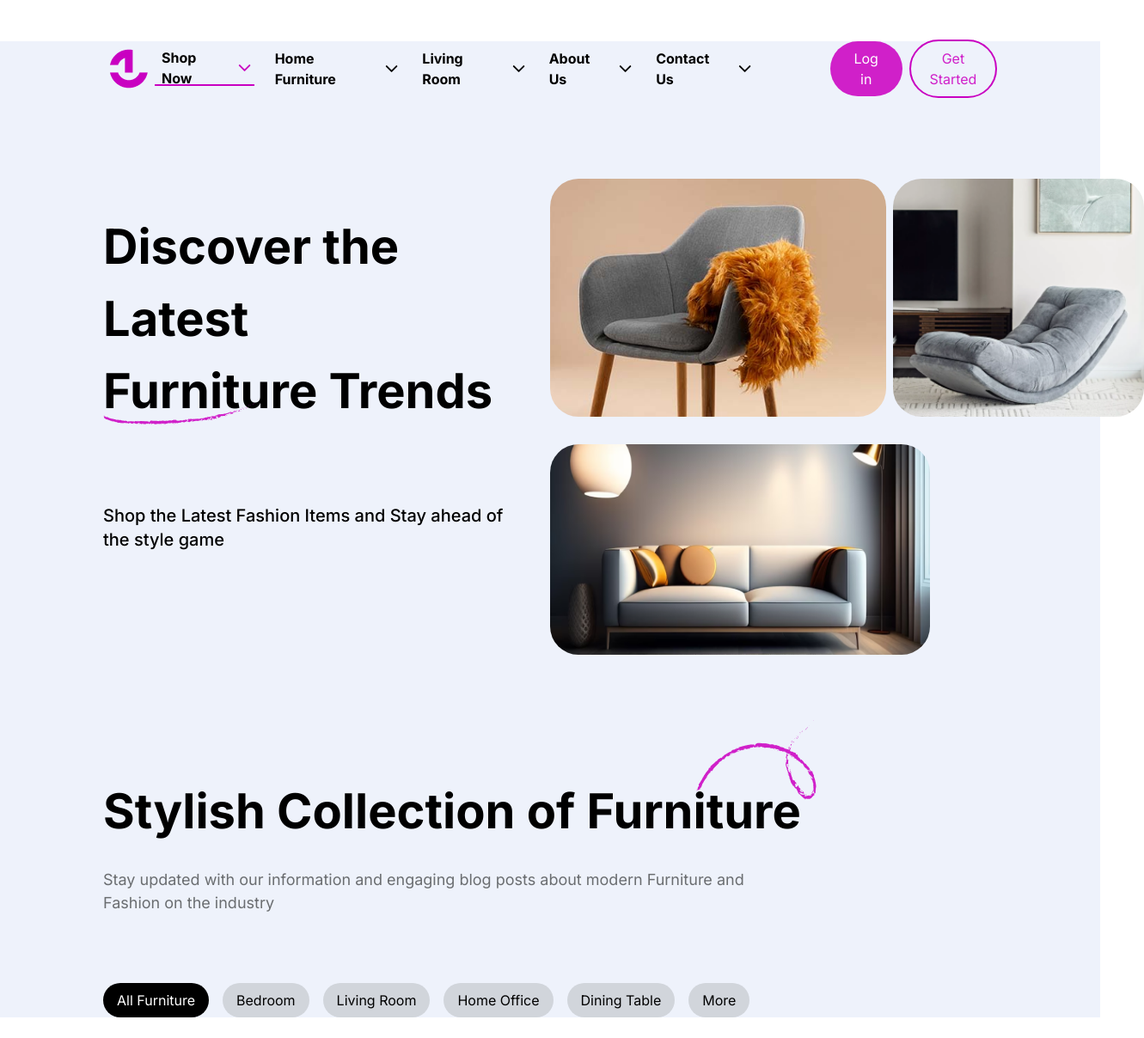
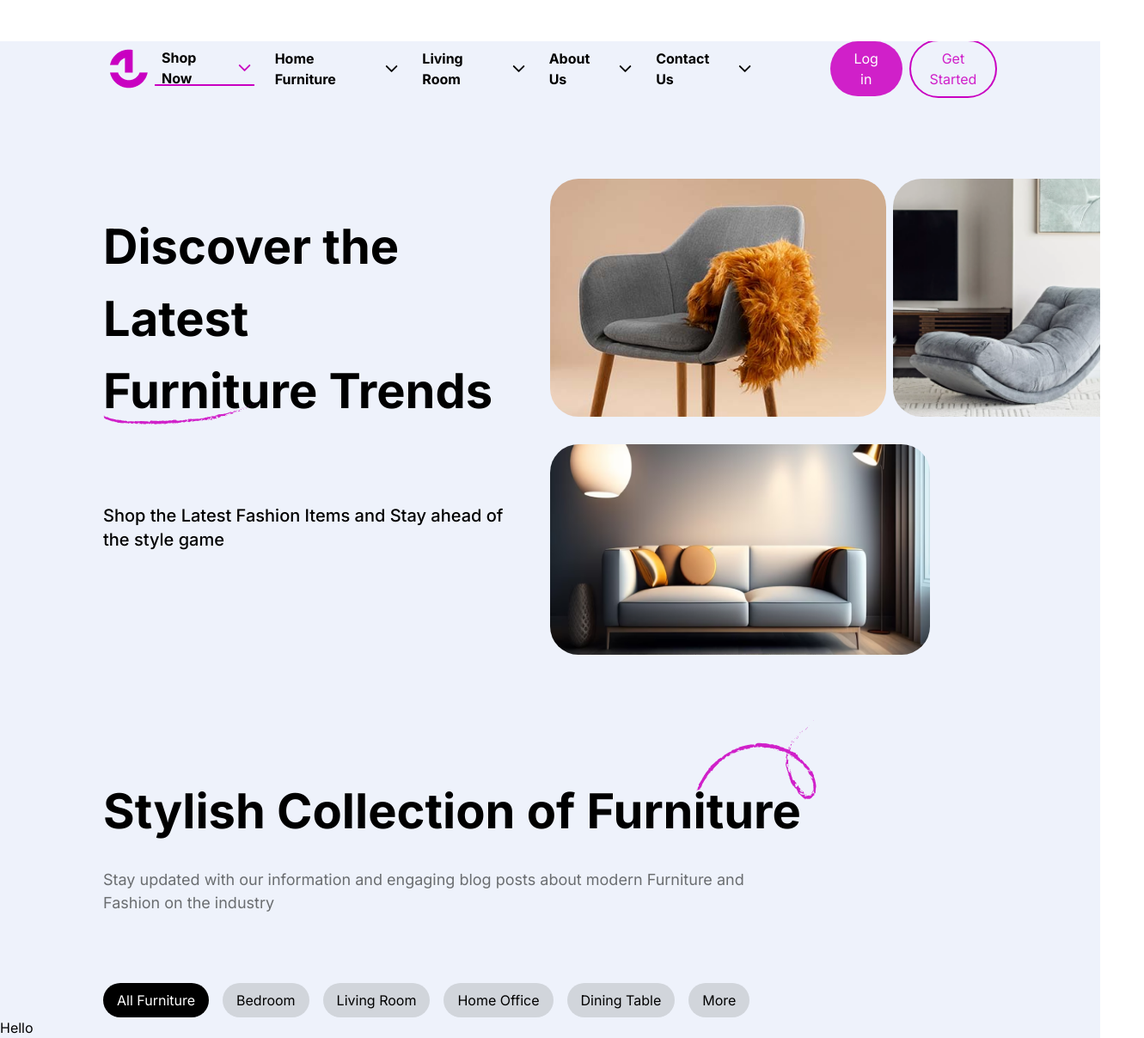
Before and after one commit to AmanAdastra/fabrica, a Next.js app: page / in a window 1280 px wide. Shown: the whole page at 86% size, 1331 px wide, since content can reach past the window. Before the commit the page ends 1184 px from the top, so only its background shows below. Built offline with nearby package versions, Linux system fonts and the light colour scheme.

Commit message:
Gradient Completed

```diff
--- a/src/components/common/NavigationBarComponent.tsx
+++ b/src/components/common/NavigationBarComponent.tsx
@@ -22,7 +22,7 @@ const NavigationBarComponent = () => {
     );
 
     return (
-        <div className='flex justify-between items-center h-[64px] mb-[96px] w-full'>
+        <div className='flex justify-between items-center h-[64px] mb-[96px] px-[120px] w-full'>
             <img src='/fabricaLogo.png' alt='Website Logo' className='block' />
             <div className='flex gap-2 h-[40px]'>
                 <div className='flex gap-4 mr-20'>
--- a/src/components/home/FilterSlide.tsx
+++ b/src/components/home/FilterSlide.tsx
@@ -3,7 +3,7 @@ import FilterBlock from './FilterBlock'
 
 const FilterSlide = () => {
     return (
-        <div className='mt-[140px] relative'>
+        <div className='mt-[140px] relative mx-[120px]'>
             <p className={'text-[56px] font-bold'}>Stylish Collection of Furniture</p>
             <img src='/curve_2.png' className=' absolute -top-[4rem] left-[690px] ' />
             <p className='mt-[24px] text-[#6A6D70] text-[18px] w-[766px]'>Stay updated with our information and engaging blog posts about modern Furniture and Fashion on the industry</p>
--- a/src/components/home/HeroSection.tsx
+++ b/src/components/home/HeroSection.tsx
@@ -5,10 +5,18 @@ import FilterSlide from './FilterSlide'
 
 const HeroSection = () => {
     return (
-        <div className='mt-12 mx-[120px]'>
-            <NavigationBarComponent/>
-            <HeroSlide/>
-            <FilterSlide/>
+        <div className='mt-12 relative overflow-clip'>
+            <NavigationBarComponent />
+            <HeroSlide />
+            <FilterSlide />
+            <div className="h-[650px] w-[650px] rounded-full z-0 absolute top-[400px] blur-3xl  -right-[300px]"
+                style={{
+                    background: ' linear-gradient(270deg, rgba(2,0,36,1) 0%, rgba((221,108,217,1) 0%, rgba(237,237,237,0.9) 100%)'
+                }}></div>
+
+            <div>
+                Hello
+            </div>
         </div>
     )
 }
--- a/src/components/home/HeroSlide.tsx
+++ b/src/components/home/HeroSlide.tsx
@@ -5,7 +5,7 @@ export const interFont = Inter({ subsets: ["latin"] })
 
 const HeroSlide = () => {
     return (
-        <div className={'flex  h-[554px] w-full'}>
+        <div className={'flex  h-[554px] w-full px-[120px] relative z-10'}>
             <div className='h-full w-1/2 relative  '>
                 <div className='mt-[37px] h-[480px] '>
                     <p className='text-[56px] font-bold'>
```
